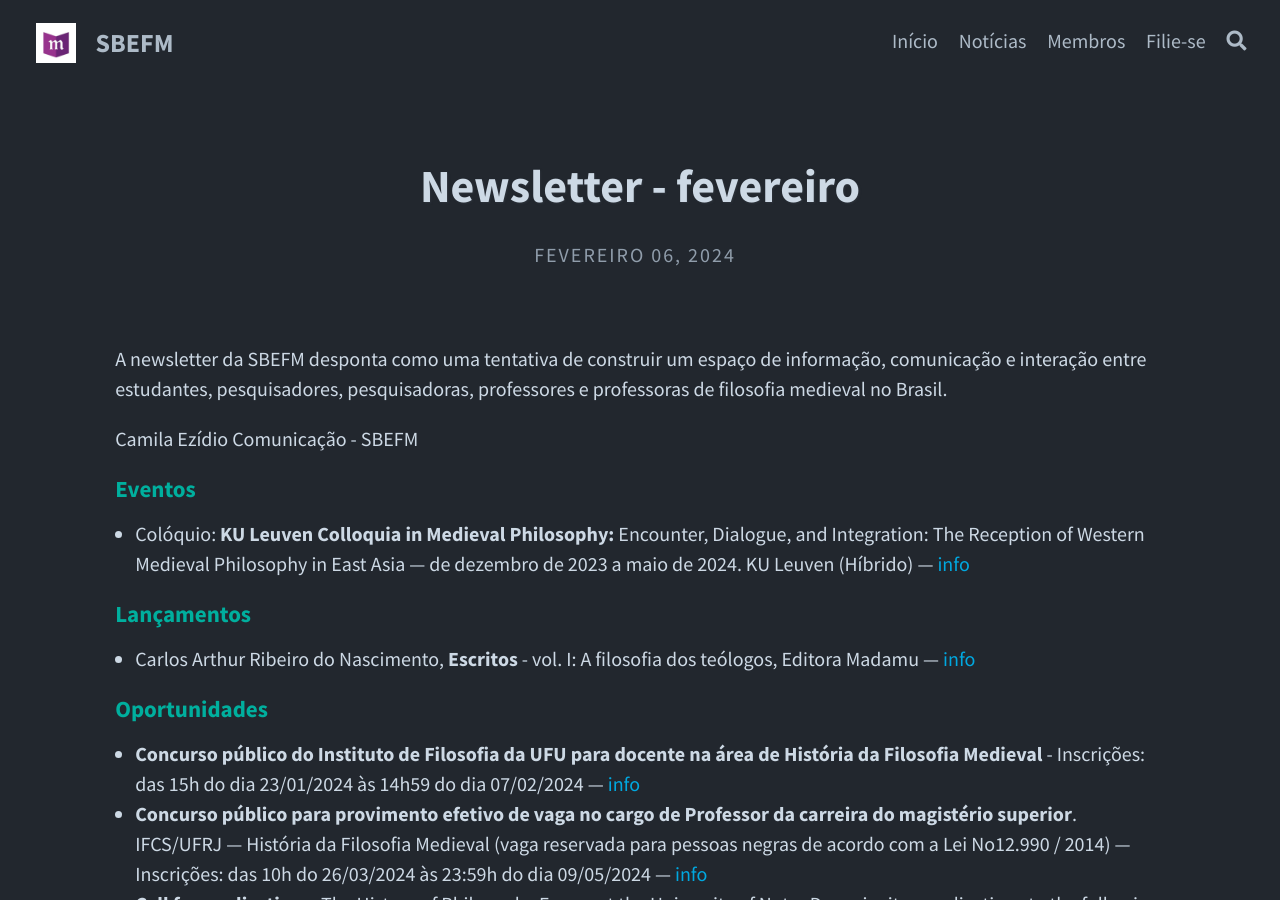
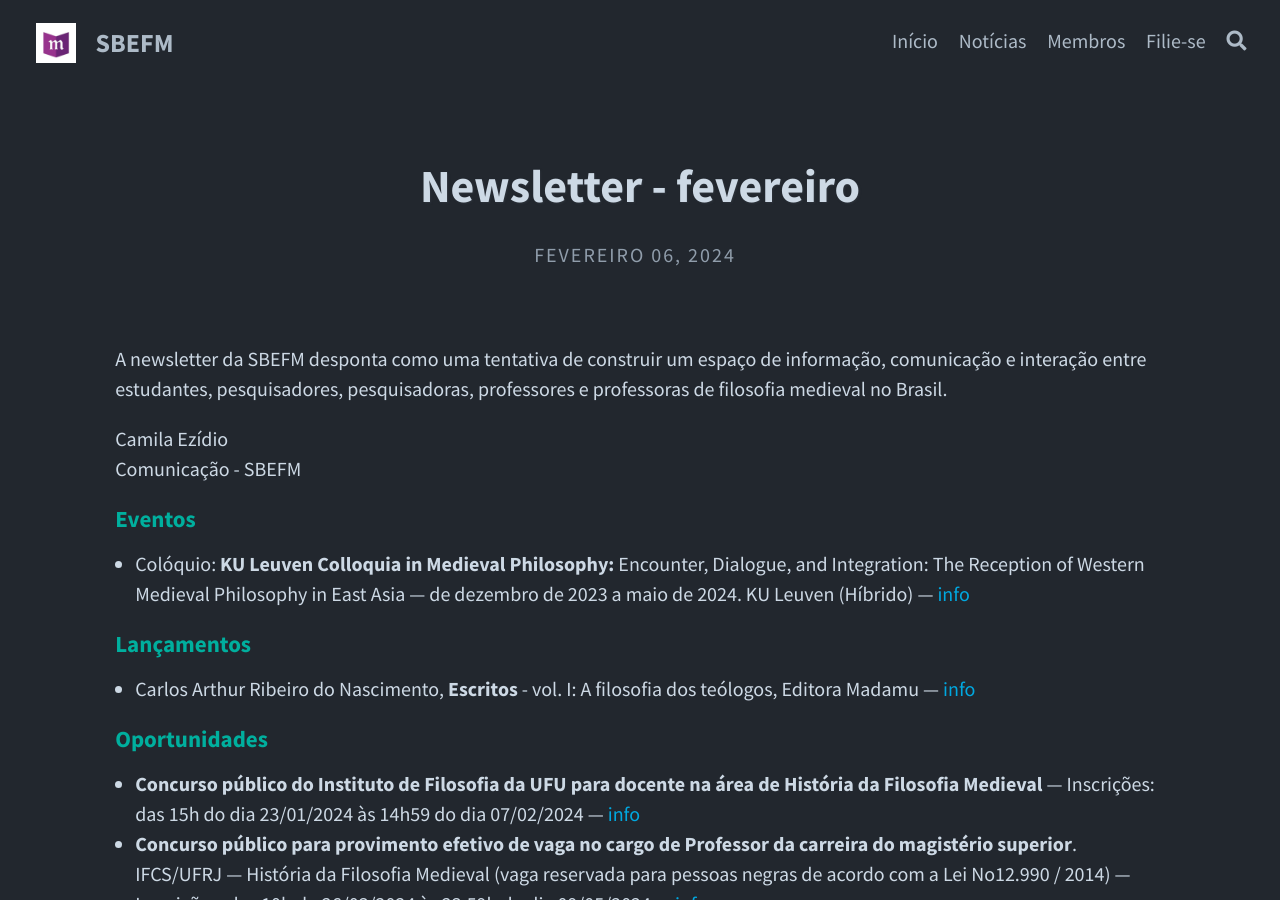
Before and after one commit to nap-o/sbefm, a Jekyll site: the page built from _posts/2024-02-06-newsletter-fevereiro.md, in a window 1280 px wide and 900 px high. Built offline with Jekyll 4.4.1, drawn with Linux system fonts in a browser that asks for light colours.

```diff
--- a/_posts/2024-02-06-newsletter-fevereiro.md
+++ b/_posts/2024-02-06-newsletter-fevereiro.md
@@ -10,7 +10,7 @@ permalink: /newsletter-fevereiro-2023/
 
 A newsletter da SBEFM desponta como uma tentativa de construir um espaço de informação, comunicação e interação entre estudantes, pesquisadores, pesquisadoras, professores e professoras de filosofia medieval no Brasil.
 
-Camila Ezídio
+Camila Ezídio <br />
 Comunicação - SBEFM
 
 #### Eventos
@@ -20,7 +20,7 @@ Comunicação - SBEFM
 - Carlos Arthur Ribeiro do Nascimento, **Escritos** - vol. I: A filosofia dos teólogos, Editora Madamu — [info](https://www.madamu.com.br/filosofia-dos-teologos){:target="_blank"}
 
 #### Oportunidades
-- **Concurso público do Instituto de Filosofia da UFU para docente na área de História da Filosofia Medieval** - Inscrições: das 15h do dia 23/01/2024 às 14h59 do dia 07/02/2024 — [info](https://www.portalselecao.ufu.br/servicos/Edital/cronograma/1457){:target="_blank"}
+- **Concurso público do Instituto de Filosofia da UFU para docente na área de História da Filosofia Medieval** — Inscrições: das 15h do dia 23/01/2024 às 14h59 do dia 07/02/2024 — [info](https://www.portalselecao.ufu.br/servicos/Edital/cronograma/1457){:target="_blank"}
 - **Concurso público para provimento efetivo de vaga no cargo de Professor da carreira do magistério superior**. IFCS/UFRJ — História da Filosofia Medieval (vaga reservada para pessoas negras de acordo com a Lei No12.990 / 2014) — Inscrições: das 10h do 26/03/2024 às 23:59h do dia 09/05/2024 — [info](https://concursos.pr4.ufrj.br/images/Edital-54-2024-MS-efetivos/Edital_54_de_30-jan-24-site.pdf){:target="_blank"}
 - **Call for applications:** The History of Philosophy Forum at the University of Notre Dame invites applications to the following grant programs: The History of Philosophy Forum at the University of Notre Dame invites applications to the following grant programs: 1. 2024-25 Small grants for international researchers; 2. Summer 2024 grants for research and writing — Inscrições até 15 de março — [info](https://www.madamu.com.br/filosofia-dos-teologos){:target="_blank"}
 
```
